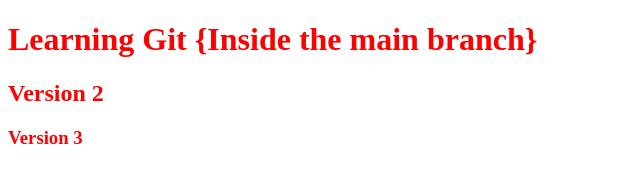
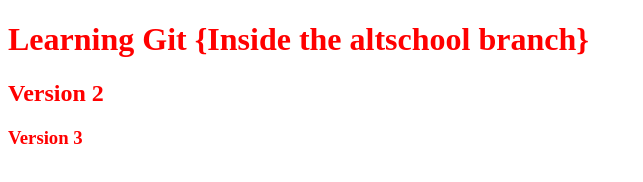
Before and after one commit to olukayodeDaniel/learning-git, a plain HTML site: page index.html in a window 1280 px wide. Shown: the whole page, without its empty margins (0-643 px from the left). Drawn offline with Linux system fonts and the light colour scheme.

Commit message:
update index.html

```diff
--- a/index.html
+++ b/index.html
@@ -7,7 +7,7 @@
     <link rel="stylesheet" href="index.css">
 </head>
 <body>
-    <h1>Learning Git {Inside the main branch}</h1>
+    <h1>Learning Git {Inside the altschool branch}</h1>
 
     <h2>Version 2</h2>
     <h3>Version 3</h3>
```
